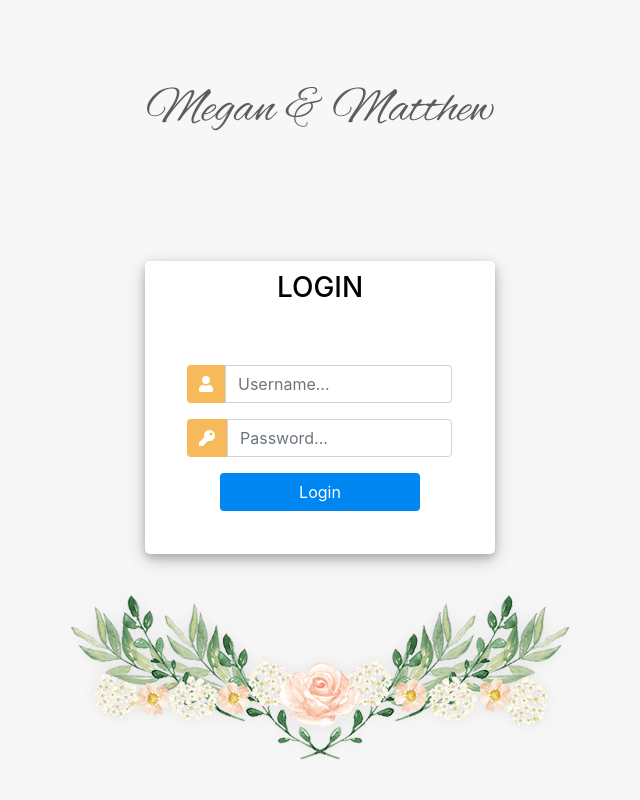
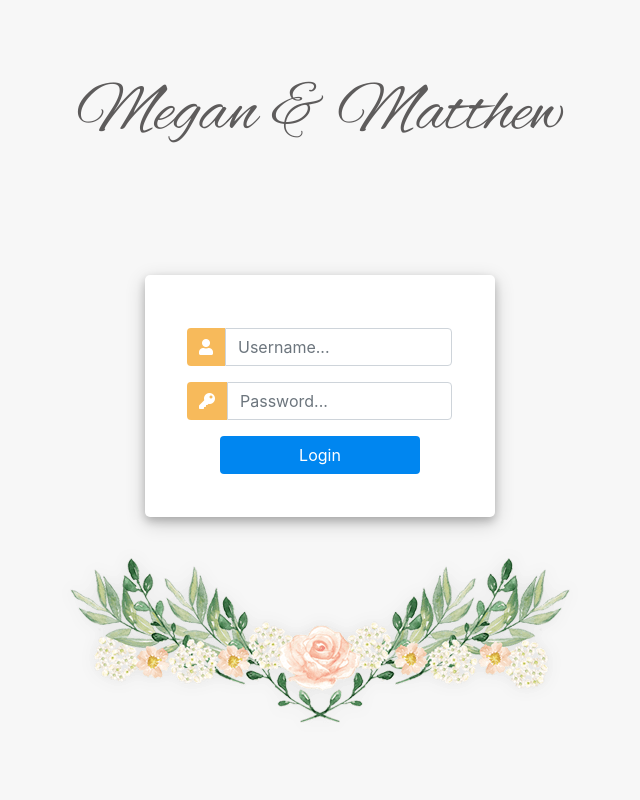
Before and after one commit to Gersondelacruzdeveloper/Megan_Wedding_Website, a Django app: page /accounts/login/ in a window 1280 px wide. Shown: the whole page, without its empty margins (320-960 px from the left). Run offline with Django 3.2, Linux system fonts and the light colour scheme; parts of the project's set-up code (start-up, migrations or seed data) failed here and were passed over; some libraries are stand-ins or nearby versions; some web fonts are replaced.

Commit message:
style: change css on login container

```diff
--- a/static/css/login.css
+++ b/static/css/login.css
@@ -64,10 +64,11 @@
 
 			.login-heading{
 				font-family:"Alex Brush", sans-serif;
-				font-size: 50px;
+				font-size: 70px;
 				color:#5e5c5c;
-				margin-top:80px;
+				margin-top:70px;
 				text-align:center;
+
 			}
 
     /* responsive */
@@ -83,7 +84,7 @@
 
 		.user_card {
 			width: 70%;
-			margin-top: 10%;
+			margin-top: 2%;
 			background: white;
 			position: relative;
 			display: flex;
--- a/static/css/signup.css
+++ b/static/css/signup.css
@@ -1,21 +1,6 @@
-
-			.user_card {
-			width: 350px;
-			margin-top: 10%;
-			background: white;
-			position: relative;
-			display: flex;
-			justify-content: center;
-			flex-direction: column;
-			padding: 10px;
-			box-shadow: 0 4px 8px 0 rgba(0, 0, 0, 0.2), 0 6px 20px 0 rgba(0, 0, 0, 0.19);
-			-webkit-box-shadow: 0 4px 8px 0 rgba(0, 0, 0, 0.2), 0 6px 20px 0 rgba(0, 0, 0, 0.19);
-			-moz-box-shadow: 0 4px 8px 0 rgba(0, 0, 0, 0.2), 0 6px 20px 0 rgba(0, 0, 0, 0.19);
-			border-radius: 5px;
-		}
 
 		.form_container {
-			margin-top: 20px;
+			margin-top: 10px;
 		}
 
 		#form-title{
--- a/templates/registration/login.html
+++ b/templates/registration/login.html
@@ -2,14 +2,13 @@
 {% load static %}
 {% block content %}
 
-    <h2 class="login-heading">Megan & Matthew</h2>
 	<div class="container h-100">
-		<div class="d-flex justify-content-center h-100">
+		<h2 class="login-heading">Megan & Matthew</h2>
+		<div class="d-flex justify-content-center">
 			<div class="user_card">
 				<div class="d-flex justify-content-center">
 
-
-					<h3 id="form-title">LOGIN</h3>
+					<!--<h3 id="form-title">LOGIN</h3> -->
 				</div>
 				<div class="d-flex justify-content-center form_container">
 					<form method="POST" action="">
```
Also changed, not shown: db.sqlite3.
